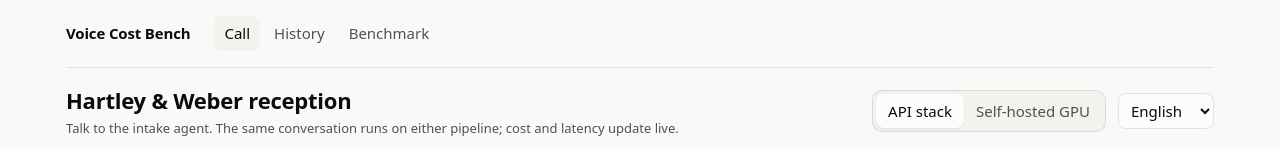
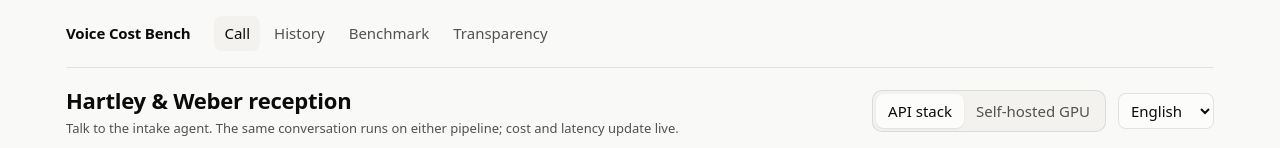
Before and after one commit to asadrizv/voice-cost-bench, a Next.js app in the folder frontend/: page / in a window 1280 px wide. Shown: the top 148 px of the page. Built offline with nearby package versions, Linux system fonts and the light colour scheme; no server answers.

Commit message:
Link the transparency endpoint from the navigation

```diff
--- a/frontend/components/Nav.tsx
+++ b/frontend/components/Nav.tsx
@@ -2,6 +2,7 @@
 
 import Link from "next/link";
 import { usePathname } from "next/navigation";
+import { API_URL } from "@/lib/api";
 
 const LINKS = [
   { href: "/", label: "Call" },
@@ -21,6 +22,12 @@ export function Nav() {
           </Link>
         );
       })}
+      <a
+        href={`${API_URL}/transparency`}
+        title="Every component that touches a call: vendor, model, region, licence"
+      >
+        Transparency
+      </a>
     </nav>
   );
 }
```
Also changed, not shown: 1 other file (tests, documents, lock files or other folders).
